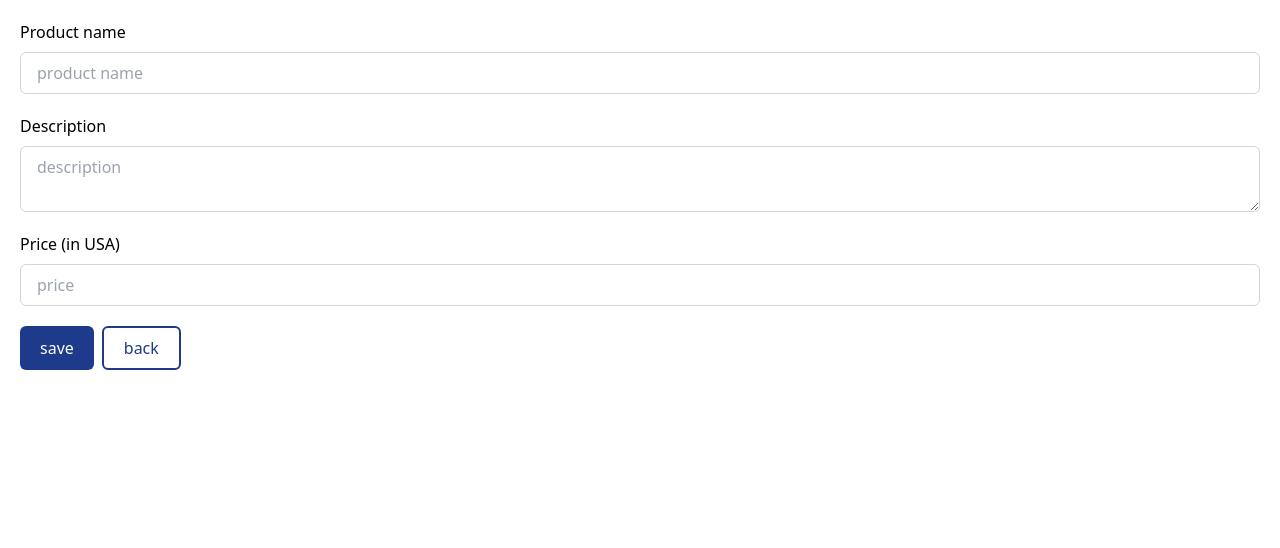
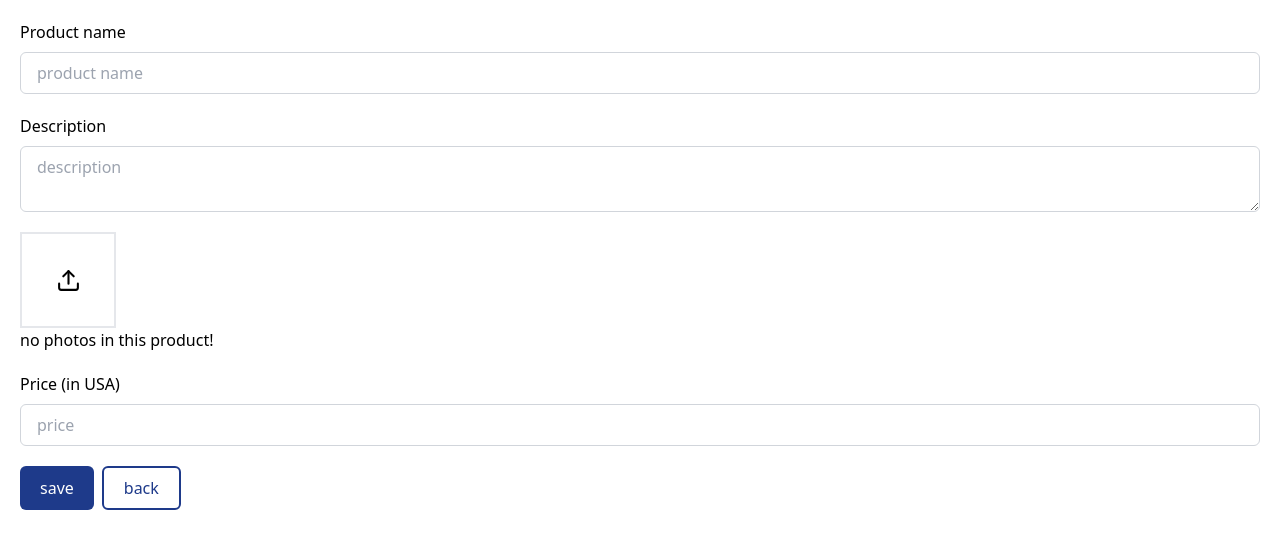
Before and after one commit to zahra-hsb/ecommerse, a Next.js app: page /components/ProductForm in a window 1280 px wide. Shown: the top 548 px of the page. Built offline with nearby package versions, Linux system fonts and the light colour scheme.

Commit message:
upload files codes added and created

```diff
--- a/package.json
+++ b/package.json
@@ -13,6 +13,7 @@
     "axios": "^1.6.7",
     "mongodb": "^6.3.0",
     "mongoose": "^8.1.1",
+    "multiparty": "^4.2.3",
     "next": "14.1.0",
     "next-auth": "^4.24.5",
     "react": "^18",
--- a/pages/components/ProductForm/index.jsx
+++ b/pages/components/ProductForm/index.jsx
@@ -1,12 +1,14 @@
 import { Router, useRouter } from "next/router";
 import axios from "axios";
 import { useState } from "react";
+import { FiUpload } from "react-icons/fi";
 
 const ProductForm = ({
     _id,
     title: existingTitle,
     description: existingDescription,
-    price: existingPrice
+    price: existingPrice,
+    images,
 }) => {
     const [title, setTitle] = useState(existingTitle || '')
     const [description, setDescription] = useState(existingDescription || '')
@@ -20,7 +22,7 @@ const ProductForm = ({
         const data = { title, description, price };
 
         if (_id) {
-            await axios.put('/api/products', {...data, _id})
+            await axios.put('/api/products', { ...data, _id })
         } else {
             await axios.post('/api/products', data);
         }
@@ -28,6 +30,18 @@ const ProductForm = ({
     }
     if (goToProducts) {
         router.push('/products')
+    }
+    async function uploadImages(e) {
+        const files = e.target?.files;
+        if(files.length > 0) {
+            const data = new FormData();
+            for(const file of files) {
+                data.append('file', file)
+
+            }
+            const res = await axios.post('/api/upload', data)
+
+        }
     }
     return (
         <form onSubmit={saveProduct} className=" gap-5 p-5 flex flex-col items-start justify-start">
@@ -38,6 +52,17 @@ const ProductForm = ({
             <div className="w-full flex flex-col gap-2">
                 <label>Description</label>
                 <textarea placeholder="description" name="description" value={description} onChange={e => setDescription(e.target.value)}></textarea>
+            </div>
+            <div>
+                <label className='w-24 h-24 flex items-center justify-center border-2 cursor-pointer hover:bg-gray-300'>
+                    <FiUpload size={25} />
+                    <input type="file" onChange={uploadImages} className="hidden" />
+                </label>
+                {!images?.length && (
+                    <>
+                        <div>no photos in this product!</div>
+                    </>
+                )}
             </div>
             <div className="w-full flex flex-col gap-2">
                 <label>Price (in USA)</label>
```
Also changed, not shown: 1 other file (tests, documents, lock files or other folders).
